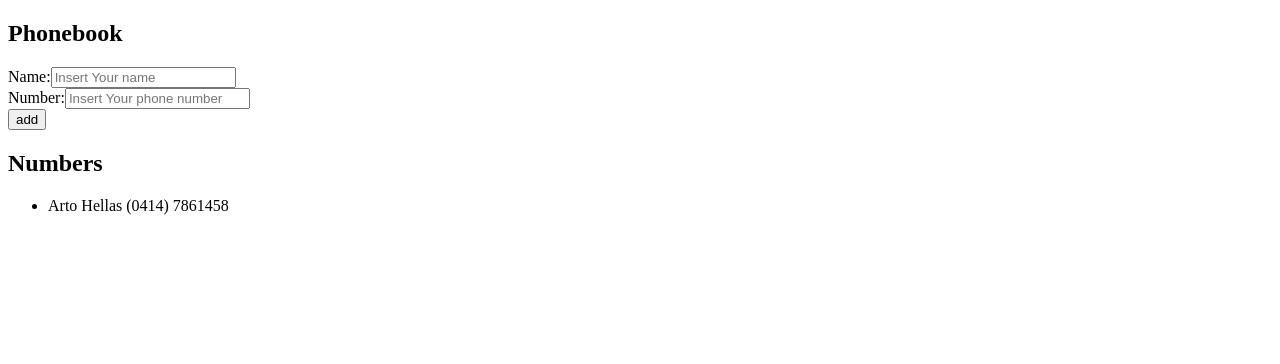
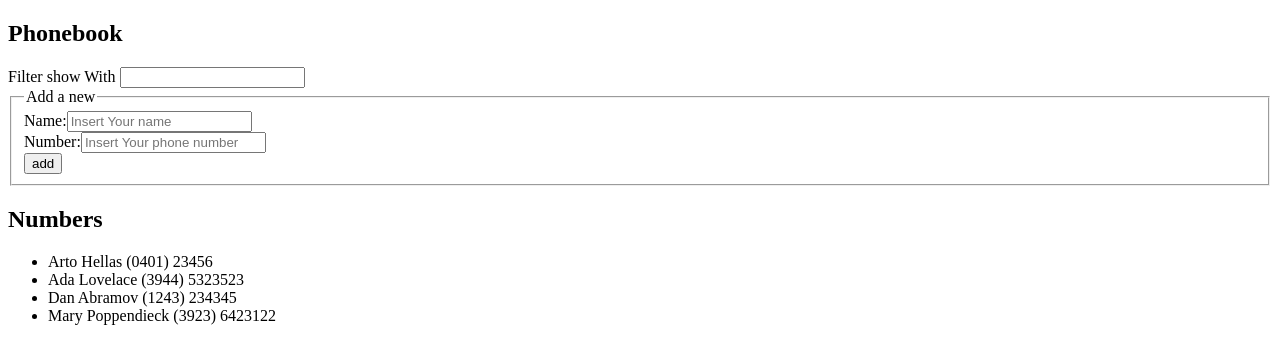
Before and after one commit to lexx54/phonebook, a React (Create React App) app: page / in a window 1280 px wide. Shown: the top 364 px of the page. Built offline with nearby package versions, Linux system fonts and the light colour scheme.

Commit message:
added function to search contact by name

```diff
--- a/src/App.js
+++ b/src/App.js
@@ -1,14 +1,19 @@
 import React, { useState } from "react";
-import Contact from "./Components/Contact";
+import ContactsDisplay from "./Components/ContactsDisplay";
+import Form from "./Components/Form";
 import "./styles.css";
 
 const App = () => {
   //states
   const [persons, setPersons] = useState([
-    { name: "Arto Hellas", id: 1, number: "(0414) 7861458" }
+    { name: "Arto Hellas", number: "(0401) 23456" },
+    { name: "Ada Lovelace", number: "(3944) 5323523" },
+    { name: "Dan Abramov", number: "(1243) 234345" },
+    { name: "Mary Poppendieck", number: "(3923) 6423122" }
   ]);
   const [newName, setNewName] = useState("");
   const [newNumber, setNewNumber] = useState("");
+  const [allContact, setAllContact] = useState("");
 
   //functions
   const setContact = (e) => {
@@ -17,6 +22,7 @@ const App = () => {
       ? setNewName(e.target.value)
       : setNewNumber(e.target.value);
   };
+
   const numberFormatter = (number) => {
     const regex = /^[0-9]{0,4}/;
     const firstNumbers = number.match(regex).join("");
@@ -49,40 +55,24 @@ const App = () => {
 
   //rendering
   return (
-    <div>
-      <h2>Phonebook</h2>
-      <form onSubmit={addNewContact}>
-        <div>
-          Name:
-          <input
-            value={newName}
-            placeholder="Insert Your name"
-            onChange={setContact}
-            name="name"
-          />
-        </div>
-        <div>
-          Number:
-          <input
-            value={newNumber}
-            placeholder="Insert Your phone number"
-            onChange={setContact}
-            name="number"
-          />
-        </div>
-        <div>
-          <button type="submit">add</button>
-        </div>
-      </form>
+    <section>
+      <h1>Phonebook</h1>
+      <div>
+        <span>Filter show With </span>
+        <input
+          onChange={(e) => setAllContact(e.target.value)}
+          value={allContact}
+        />
+      </div>
+      <Form
+        actions={{ addNewContact, setContact }}
+        values={{ newName, newNumber }}
+      />
       <h2>Numbers</h2>
       <div>
-        <ul>
-          {persons.map((person) => (
-            <Contact data={person} key={person.id} />
-          ))}
-        </ul>
+        <ContactsDisplay persons={persons} filterContacts={allContact} />
       </div>
-    </div>
+    </section>
   );
 };
 
--- /dev/null
+++ b/src/Components/ContactsDisplay.js
@@ -0,0 +1,17 @@
+import React from "react";
+import Contact from "./Contact";
+
+const ContactsDisplay = ({ persons, filterContacts }) => (
+  <ul>
+    {persons
+      .filter(({ name }) => {
+        const regex = new RegExp(filterContacts, "ig");
+        return regex.test(name);
+      })
+      .map((person) => (
+        <Contact data={person} key={person.id} />
+      ))}
+  </ul>
+);
+
+export default ContactsDisplay;
--- /dev/null
+++ b/src/Components/Form.js
@@ -0,0 +1,36 @@
+import React from "react";
+
+const Form = ({ actions, values }) => {
+  const { addNewContact, setContact } = actions;
+  const { newName, newNumber } = values;
+  return (
+    <form onSubmit={addNewContact}>
+      <fieldset>
+        <legend>Add a new</legend>
+        <div>
+          Name:
+          <input
+            value={newName}
+            placeholder="Insert Your name"
+            onChange={setContact}
+            name="name"
+          />
+        </div>
+        <div>
+          Number:
+          <input
+            value={newNumber}
+            placeholder="Insert Your phone number"
+            onChange={setContact}
+            name="number"
+          />
+        </div>
+        <div>
+          <button type="submit">add</button>
+        </div>
+      </fieldset>
+    </form>
+  );
+};
+
+export default Form;
```
